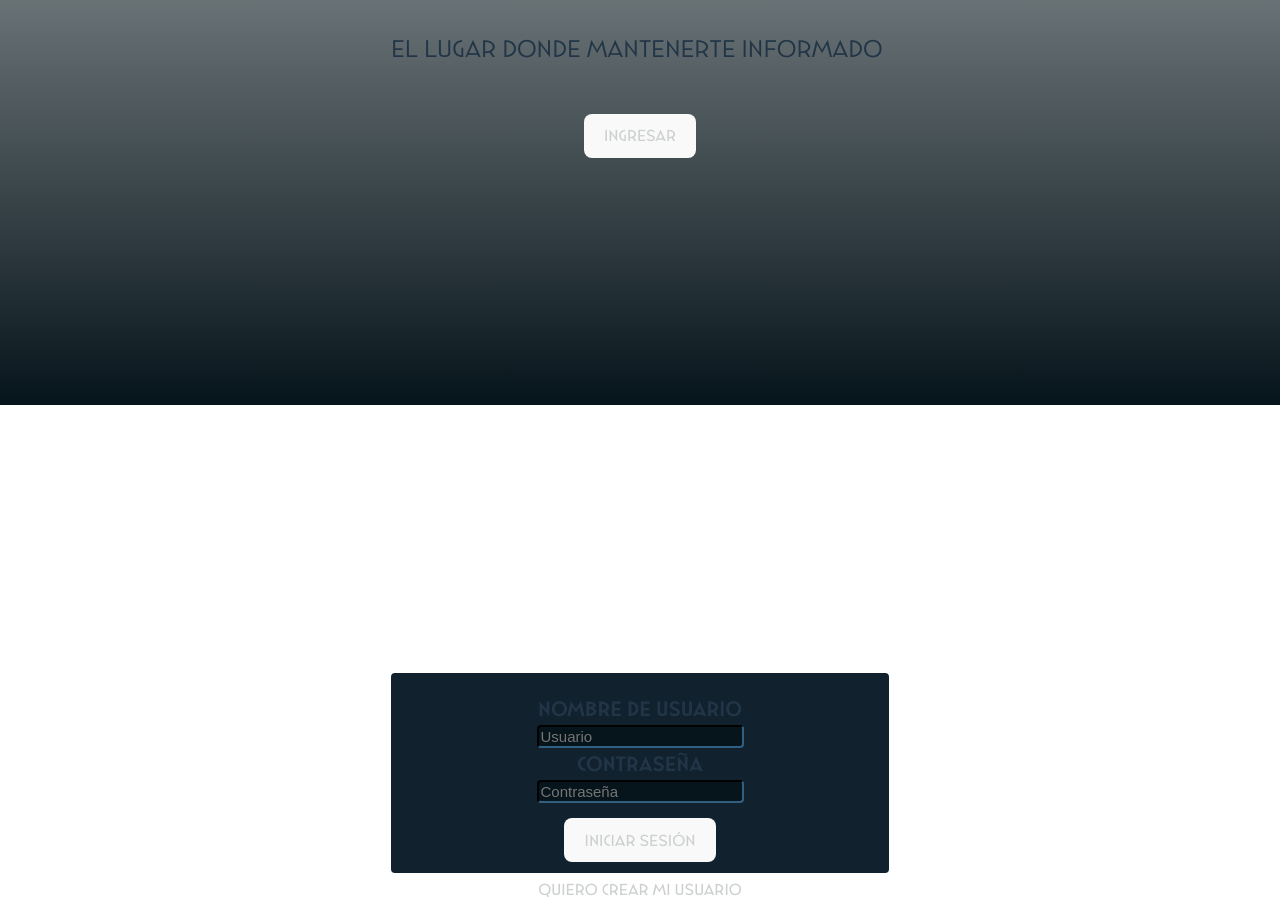
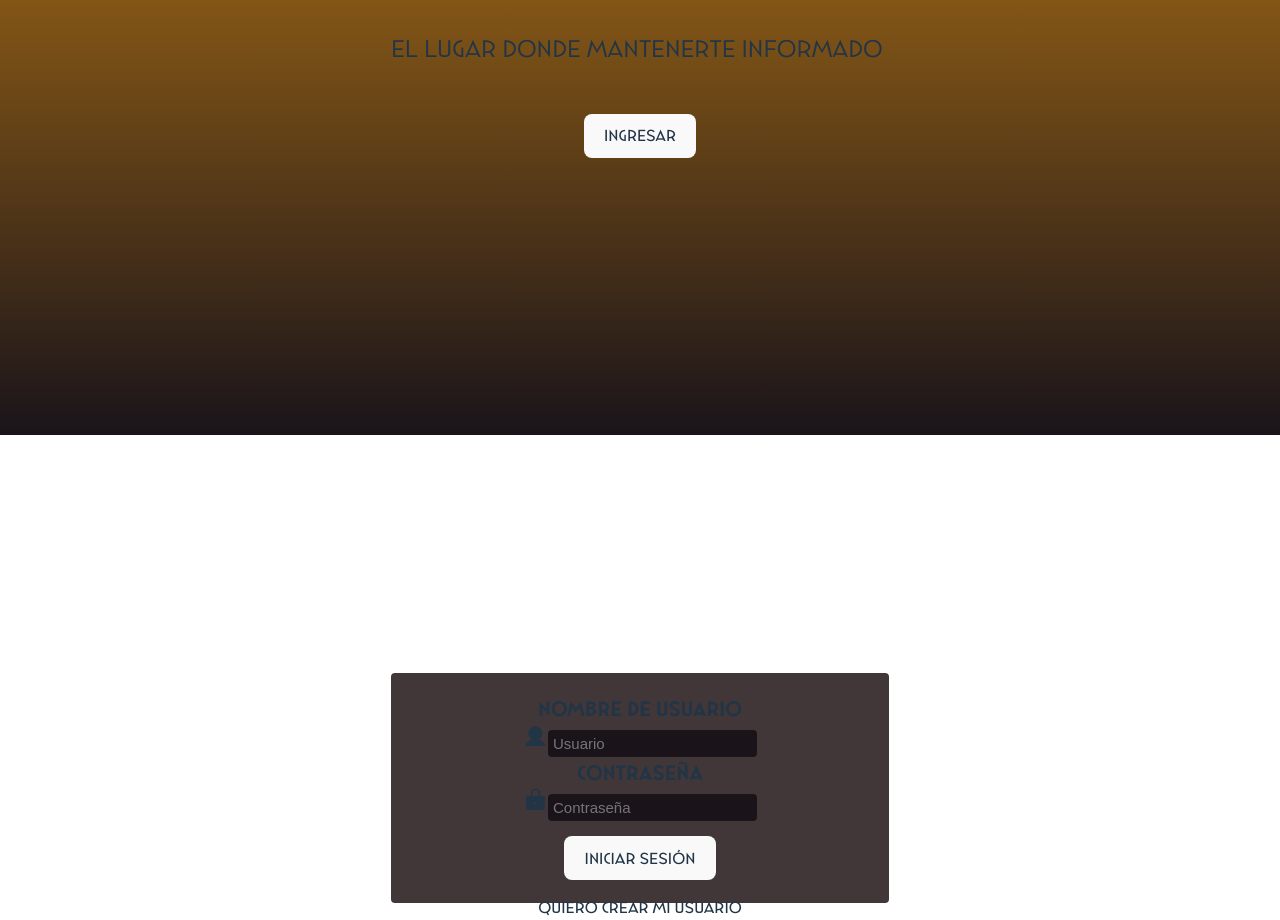
Before and after one commit to TaiFilipelli/Clipse, a React (Vite) app: page / in a window 1280 px wide. Shown: the part 407-1327 px from the top of the page. Built offline with nearby package versions, Linux system fonts and the light colour scheme.

Commit message:
new dependencies, changed to honey theme, new API & more

```diff
--- a/package.json
+++ b/package.json
@@ -10,7 +10,10 @@
     "preview": "vite preview"
   },
   "dependencies": {
+    "@phosphor-icons/react": "^2.1.5",
     "@react-spring/web": "^9.7.3",
+    "axios": "^1.6.8",
+    "keep-react": "^1.3.0",
     "react": "^18.2.0",
     "react-dom": "^18.2.0",
     "react-reveal-text": "^0.1.1",
--- a/src/App.css
+++ b/src/App.css
@@ -8,20 +8,14 @@
 @import 'variables.css';
 
 body{
-  background-image: linear-gradient(to bottom, var(--color-claro1),var(--color-oscuro3));
-}
-
-@media (prefers-reduced-motion: no-preference) {
-  a:nth-of-type(2) .logo {
-    animation: logo-spin infinite 20s linear;
-  }
+  background-image: linear-gradient(to bottom, var(--honey-claro),var(--honey-oscuro3));
 }
 
 .card {
   padding: 2em;
 }
 .info{
-  background-color: var(--color-oscuro3);
+  background-color: var(--honey-oscuro3);
   border-radius: 5px;
   margin-top: 50px;
   padding: 1em;
@@ -29,23 +23,12 @@ body{
 
 .button{
   width: 150px;
-  background-color: var(--color-oscuro2);
+  background-color: var(--honey-oscuro2);
   margin-bottom: 15px;
   font-size: 20px;
   transition: background-color 0.5s, border-color 0.5s;
 }
 .button:hover{
-  background-color: var(--color-claro3);
+  background-color: var(--honey-claro3);
   border-color: #fff;
 }
-
-.desc{
-  padding: 5px;
-}
-
-/* Estilo base para el elemento */
-.info {
-  opacity: 1;
-  transform: translateY(0);
-  transition: opacity 0.5s ease, transform 0.5s ease;
-}
--- a/src/App.jsx
+++ b/src/App.jsx
@@ -1,15 +1,19 @@
 import React, { useEffect, useRef, useState } from 'react';
 import './App.css';
 import Login from './components/login';
-import { Route } from 'wouter';
+import { Switch, Route } from 'wouter';
 import RegistroUsuario from './components/registroUsuario';
 
 export default function App() {
   return (
     <div>
-    <Login>
+    <Switch>
+      <Route path='/' component={Login}/>
       <Route path='/registro' component={RegistroUsuario}></Route>
-    </Login>
+
+    </Switch>
+
+
     </div>
   );
 }
--- a/src/components/login-form.css
+++ b/src/components/login-form.css
@@ -2,9 +2,10 @@
 
 section.login{
     border-radius: 4px;
-    background-color: var(--color-oscuro2);
+    background-color: var(--honey-oscuro2);
     height: 20vh;
     padding: 20px;
+    padding-bottom: 50px;
 }
 label{
     font-family: 'Minzeeca Semibold';
@@ -13,19 +14,24 @@ label{
 }
 input{
     border-radius: 4px;
-    border-color: var(--color-oscuro2);
-    background-color: var(--color-oscuro3);
-    height: 37  px;
+    border-style: none;
+    padding: 5px;
+    background-color: var(--honey-oscuro3);
     font-size: 15px;
 }
-.links{
-    color: var(--color-claro1);
+button.links{
+    color: var(--honey-claro1);
     font-family: 'Minzeeca Regular';
+    margin-top: 15px;
 }
 button{
-    background-color: var(--color-oscuro3);
+    background-color: var(--honey-oscuro3);
     margin-top: 15px;
     margin-bottom: 15px;
+}
+a.links{
+    color: var(--honey-claro1);
+    font-family: 'Minzeeca Regular';
 }
 .disabled{
     opacity: 1;
--- a/src/components/login-form.jsx
+++ b/src/components/login-form.jsx
@@ -2,6 +2,7 @@ import React, { useState } from 'react'
 import './login-form.css';
 import { Link } from 'wouter';
 import { useSpring, animated } from '@react-spring/web';
+import { User, Lock } from '@phosphor-icons/react';
 
 const LoginForm = () => {
     const [user, setUser] = useState('');
@@ -30,8 +31,8 @@ const LoginForm = () => {
         e.preventDefault();
         localStorage.setItem('username',user);
         localStorage.setItem('password',password);
-        setUser('');
-        setPassword('');
+        setUser(user);
+        setPassword(password);
         console.log('Datos de inicio de sesión guardados');
     }
   return (
@@ -40,10 +41,12 @@ const LoginForm = () => {
       <animated.section className="login" style={{...springs,}}>
         <label htmlFor="user">Nombre de usuario</label>
         <br />
+        <User size={25} weight='fill' className='iconInput'/>
         <input type="text" placeholder='Usuario' value={user} onChange={handleUserChange}/>
         <br />
         <label htmlFor="pass">Contraseña</label>
         <br />
+        <Lock size={25} weight='fill' className='iconInput'/>
         <input type="password" placeholder='Contraseña' value={password} onChange={handlePasswordChange}/><br />
         <button type='submit' className='links'>Iniciar sesión</button><br />
         <Link to='/registro' className='links'>Quiero crear mi usuario</Link>
--- a/src/components/login.css
+++ b/src/components/login.css
@@ -11,5 +11,4 @@ span{
 }
 .logo {
     height: 20em;
-    cursor:pointer;
 }
--- a/src/components/registroUsuario.jsx
+++ b/src/components/registroUsuario.jsx
@@ -2,9 +2,9 @@ import React from 'react'
 
 const RegistroUsuario = () => {
   return (
-    <div>
+    <section>
 
-    </div>
+    </section>
   )
 }
 
```
Also changed, not shown: src/components/services/users.js (added, +59 -0 lines), 1 other file (tests, documents, lock files or other folders).
